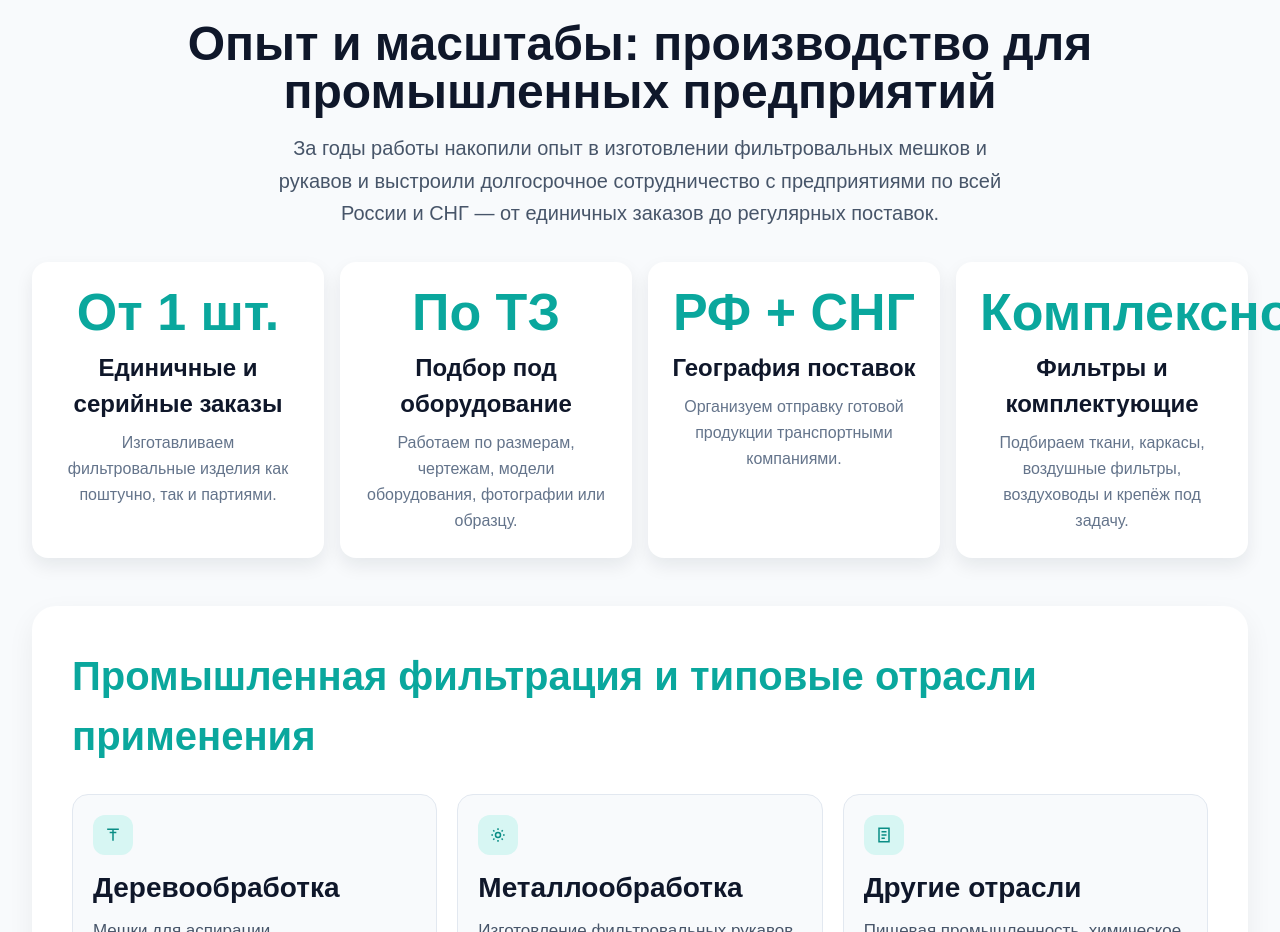
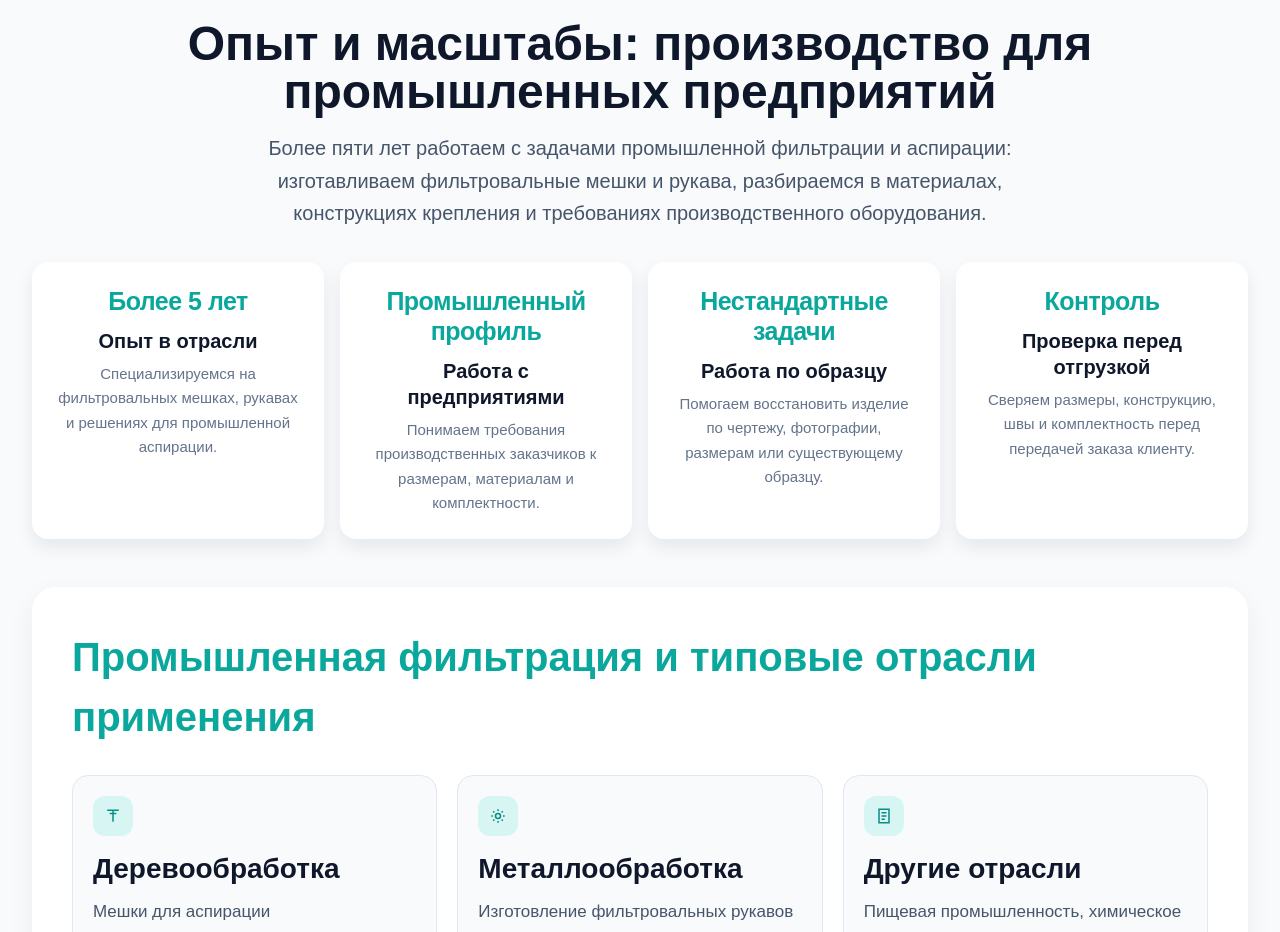
Before and after one commit to karipupkina-ux/filterflow-next, a Next.js app: page /o-kompanii in a window 1280 px wide. Shown: the part 1900-2832 px from the top of the page. Built offline with nearby package versions, Linux system fonts and the light colour scheme.

Commit message:
Content/UI: restore 5+ years and redesign company advantages

```diff
--- a/app/o-kompanii/page.tsx
+++ b/app/o-kompanii/page.tsx
@@ -59,24 +59,24 @@ export default function OKompaniiPage() {
   ];
   const stats = [
     {
-      value: "От 1 шт.",
-      title: "Единичные и серийные заказы",
-      text: "Изготавливаем фильтровальные изделия как поштучно, так и партиями.",
+      value: "Более 5 лет",
+      title: "Опыт в отрасли",
+      text: "Специализируемся на фильтровальных мешках, рукавах и решениях для промышленной аспирации.",
     },
     {
-      value: "По ТЗ",
-      title: "Подбор под оборудование",
-      text: "Работаем по размерам, чертежам, модели оборудования, фотографии или образцу.",
+      value: "Промышленный профиль",
+      title: "Работа с предприятиями",
+      text: "Понимаем требования производственных заказчиков к размерам, материалам и комплектности.",
     },
     {
-      value: "РФ + СНГ",
-      title: "География поставок",
-      text: "Организуем отправку готовой продукции транспортными компаниями.",
+      value: "Нестандартные задачи",
+      title: "Работа по образцу",
+      text: "Помогаем восстановить изделие по чертежу, фотографии, размерам или существующему образцу.",
     },
     {
-      value: "Комплексно",
-      title: "Фильтры и комплектующие",
-      text: "Подбираем ткани, каркасы, воздушные фильтры, воздуховоды и крепёж под задачу.",
+      value: "Контроль",
+      title: "Проверка перед отгрузкой",
+      text: "Сверяем размеры, конструкцию, швы и комплектность перед передачей заказа клиенту.",
     },
   ];
   const industries = [
@@ -314,9 +314,9 @@ export default function OKompaniiPage() {
                 Опыт и масштабы: производство для промышленных предприятий
               </h2>
               <p className="mx-auto mt-4 max-w-3xl text-[20px] leading-relaxed text-[#475569]">
-                За годы работы накопили опыт в изготовлении фильтровальных мешков и рукавов и выстроили
-                долгосрочное сотрудничество с предприятиями по всей России и СНГ — от единичных заказов до
-                регулярных поставок.
+                Более пяти лет работаем с задачами промышленной фильтрации и аспирации:
+                изготавливаем фильтровальные мешки и рукава, разбираемся в материалах,
+                конструкциях крепления и требованиях производственного оборудования.
               </p>
             </div>
             <div className="mt-8 grid gap-4 sm:grid-cols-2 xl:grid-cols-4">
@@ -325,9 +325,9 @@ export default function OKompaniiPage() {
                   key={item.title}
                   className="rounded-2xl bg-white p-6 text-center shadow-[0_8px_18px_rgba(15,23,42,0.08)]"
                 >
-                  <p className="text-[52px] font-bold leading-none text-[#0aa79d]">{item.value}</p>
-                  <h3 className="mt-3 text-[24px] font-semibold text-[#0f172a]">{item.title}</h3>
-                  <p className="mt-2 text-[16px] leading-relaxed text-[#64748b]">{item.text}</p>
+                  <p className="text-[22px] font-semibold leading-[1.2] tracking-[-0.02em] text-[#0aa79d] md:text-[25px]">{item.value}</p>
+                  <h3 className="mt-3 text-[20px] font-semibold leading-[1.3] text-[#0f172a]">{item.title}</h3>
+                  <p className="mt-2 text-[15px] leading-relaxed text-[#64748b]">{item.text}</p>
                 </article>
               ))}
             </div>
```
